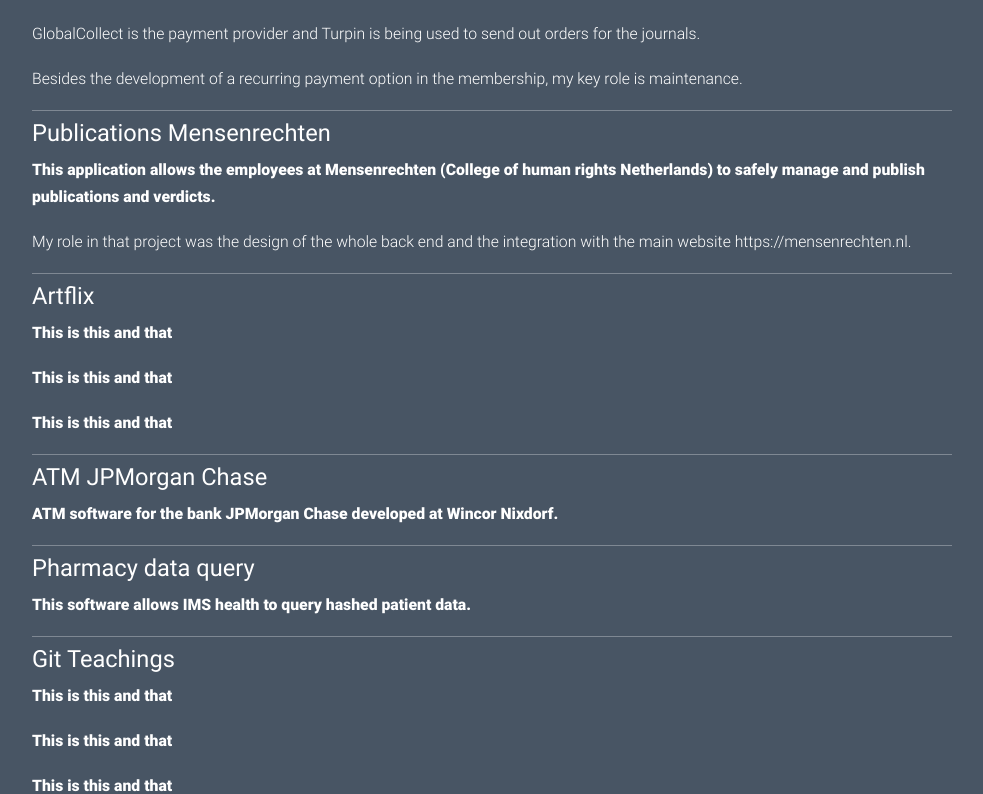
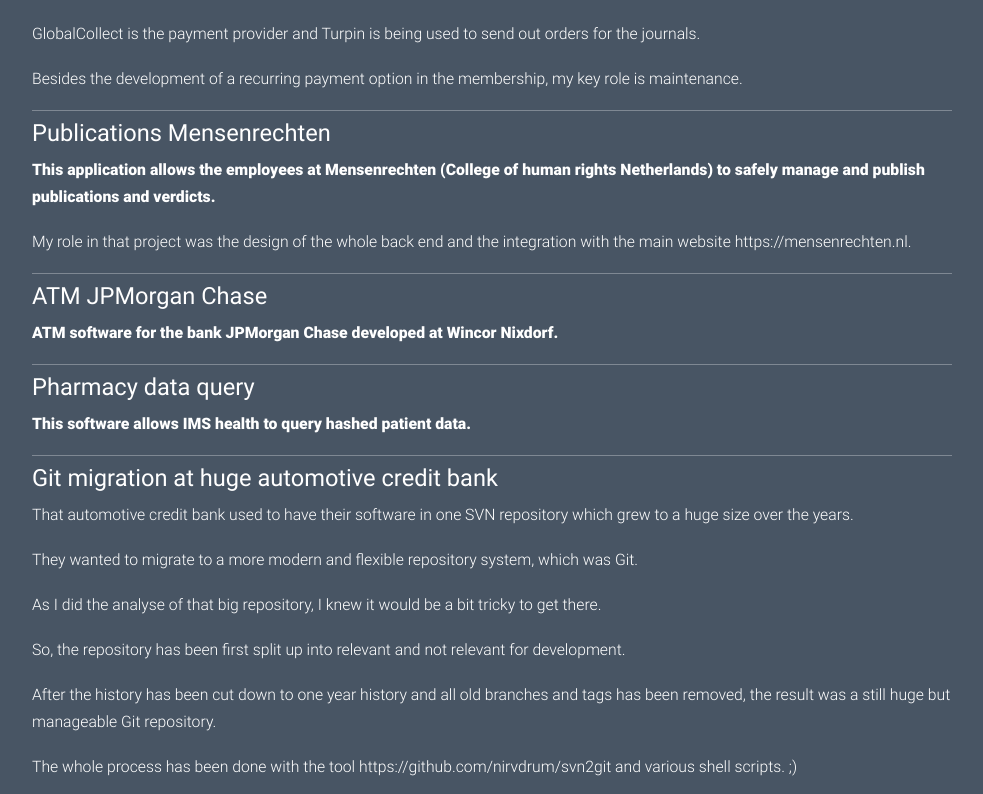
Before and after one commit to Ecostack/ecostack.github.io, a React (Create React App) app: page / in a window 1280 px wide. Shown: the part 2328-3122 px from the top of the page, without its empty margins (148-1131 px from the left). Built offline with nearby package versions, Linux system fonts and the light colour scheme.

Commit message:
Another commit

```diff
--- a/src/pages/ProjectPage/index.js
+++ b/src/pages/ProjectPage/index.js
@@ -25,7 +25,7 @@
                 <div className="content-grid">
                     <h1 style={{color: ProjectStyles.colorPrimary}}>Projects</h1>
                     <ul style={{color: ProjectStyles.colorPrimary}}>
-                        {this.projects.map(project => {
+                        {this.projects.filter(project => project.hide !== true).map(project => {
                             return <li>
                                 <div className="project-content">
                                     <ProjectEntry title={project.title} description={project.description}
--- a/src/pages/ProjectPage/style.scss
+++ b/src/pages/ProjectPage/style.scss
@@ -22,8 +22,6 @@
     //font-size: 2rem;
     font-weight: 500;
   }
-
-
 
   .content-grid {
     flex: auto;
```
